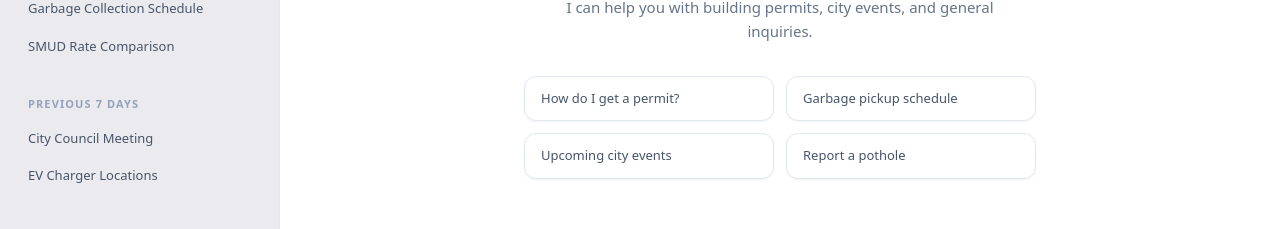
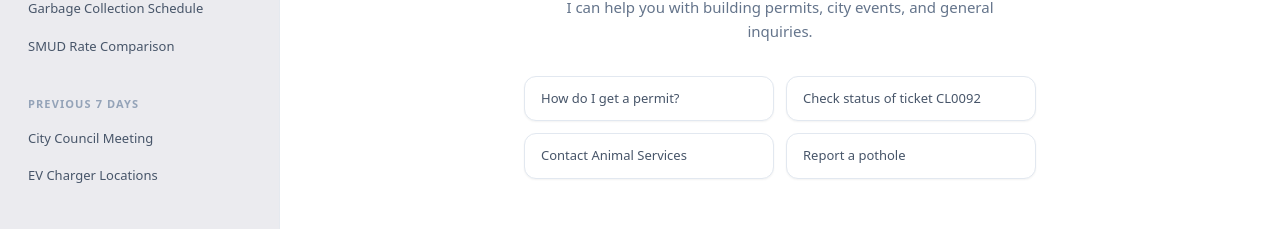
Before and after one commit to Ruthwik2610/Rancho_Cordova-AI, a Next.js app: page / in a window 1280 px wide. Shown: the part 321-550 px from the top of the page. Built offline with nearby package versions, Linux system fonts and the light colour scheme; sample sign-in values are in the browser's storage.

Commit message:
Update page.tsx

```diff
--- a/app/page.tsx
+++ b/app/page.tsx
@@ -328,8 +328,8 @@ export default function Home() {
 
                 <div className="grid grid-cols-1 sm:grid-cols-2 gap-3 w-full max-w-lg">
                    {(agentType === 'energy'
-                      ? ["Compare SMUD rates", "Solar rebates available?", "Forecast next month's bill", "EV Charger locations"]
-                      : ["How do I get a permit?", "Garbage pickup schedule", "Upcoming city events", "Report a pothole"]
+                      ? ["Compare SMUD rates", "Solar rebates available?", "Forecast next month's bill", "Incentives for EV Chargers"]
+                      : ["How do I get a permit?", "Check status of ticket CL0092", "Contact Animal Services", "Report a pothole"]
                    ).map((suggestion, idx) => (
                       <button
                         key={idx}
```
